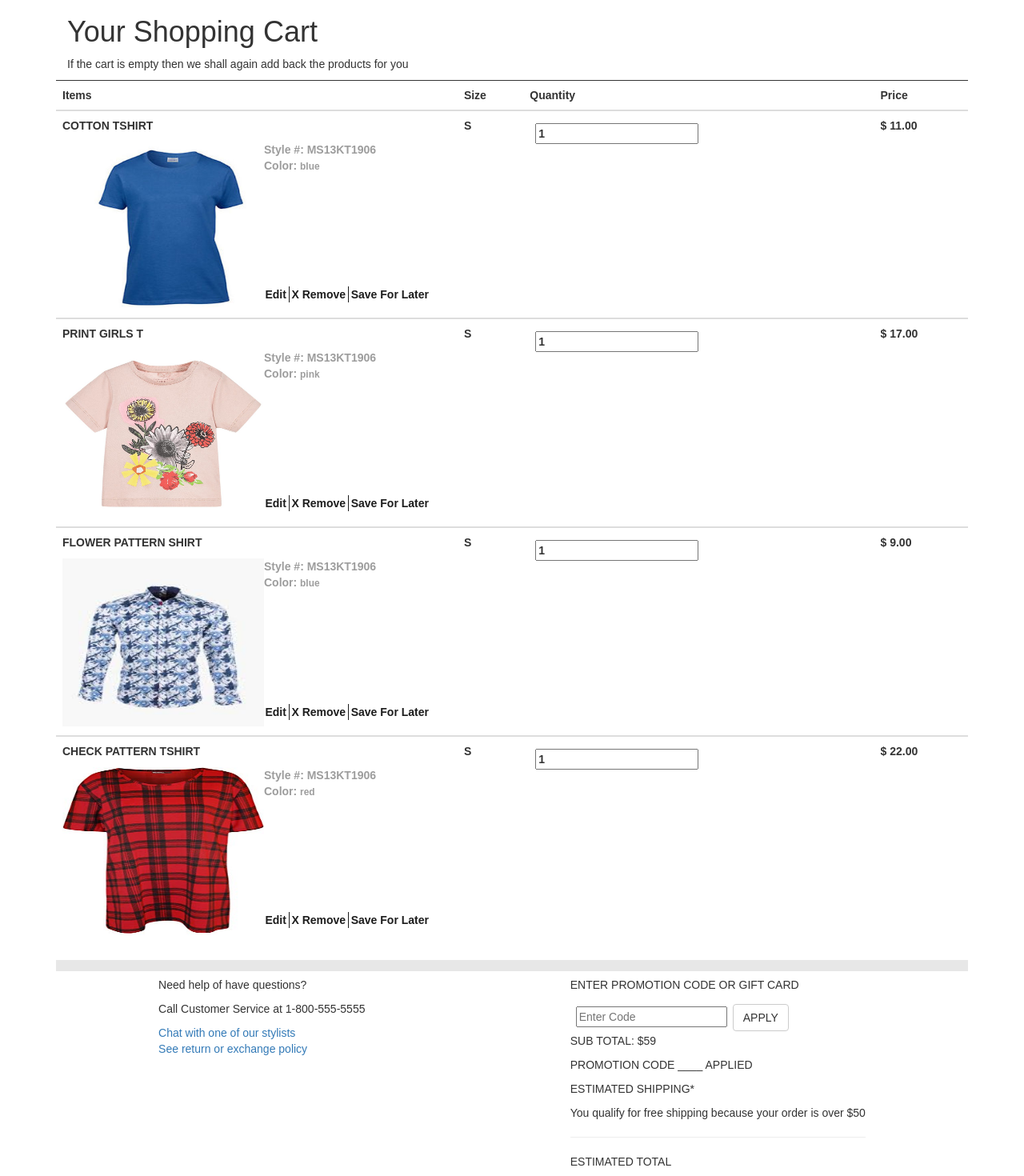
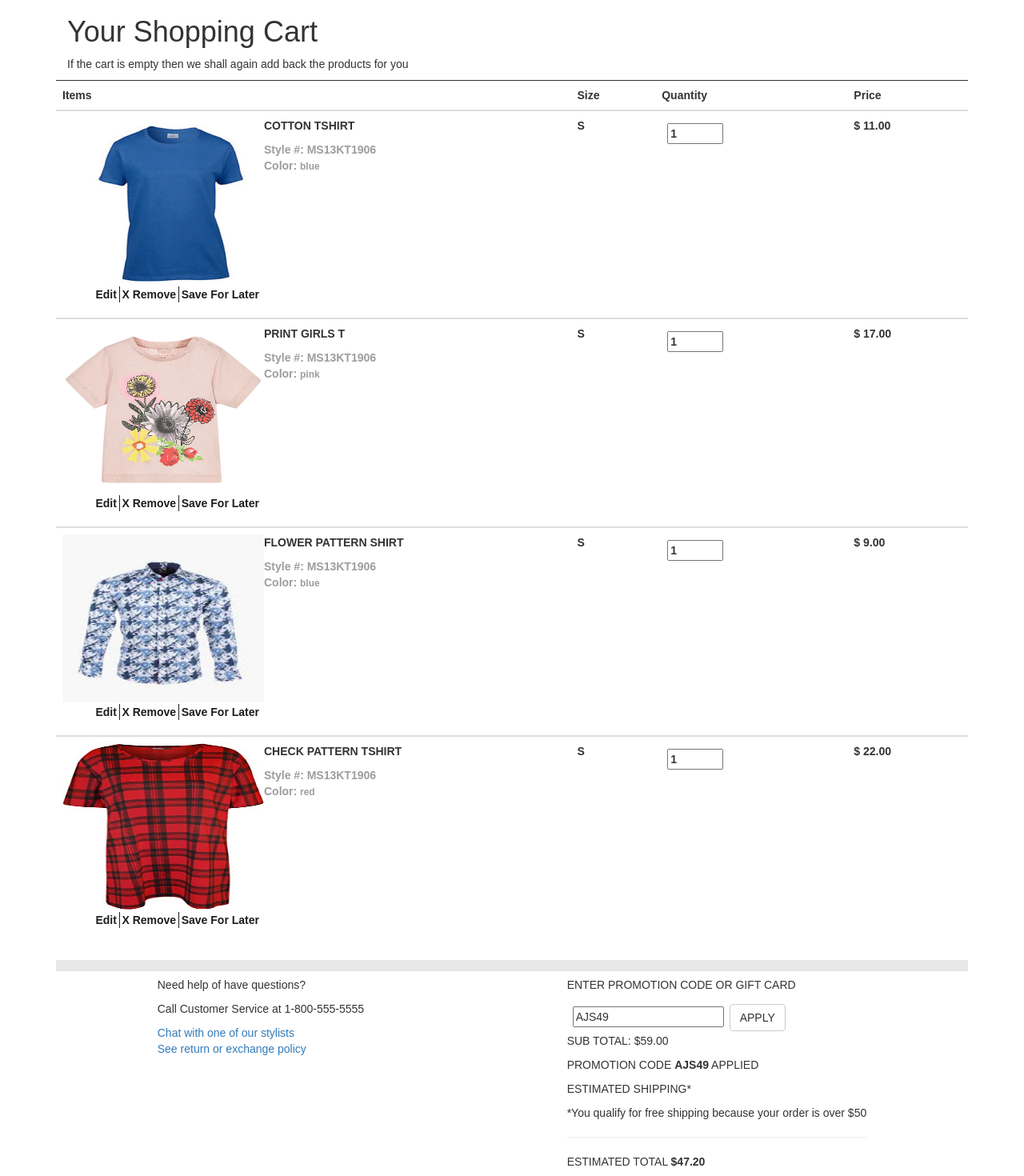
Before and after one commit to H0sway/online-shopping-cart, a React (Create React App) app: page / in a window 1280 px wide. Shown: the top 1470 px of the page at 80% size. Built offline with nearby package versions, Linux system fonts and the light colour scheme.

Commit message:
Functionality finished

```diff
--- a/src/App.css
+++ b/src/App.css
@@ -52,6 +52,10 @@
 .upwards {
   border-top: .65em solid #E7E7E7;
   padding-top: 1em;
+}
+
+.quantity {
+  max-width: 5em;
 }
 
 .modal-body img {
--- a/src/components/Checkout.js
+++ b/src/components/Checkout.js
@@ -8,22 +8,47 @@ import { Grid, Col, Row, Button } from 'react-bootstrap'
 class Checkout extends Component {
   constructor(props) {
     super(props);
+    this.state = {
+      promo: "AJS49",
+    }
+    this.handleChange = this.handleChange.bind(this);
+    this.enterPromo = this.enterPromo.bind(this);
   }
+
+  handleChange(e) {
+    const name = e.target.name;
+    const value = e.target.value;
+    this.setState({
+      [name]: value
+    })
+  }
+
+  enterPromo() {
+    alert("You succesfully entered a promotion code!");
+  }
+
+  componentDidMount() {
+    this.props.calculateSubtotal(this.props.cotton, this.props.girlst, this.props.flower, this.props.checkered);
+  }
+
   render() {
+    if (this.props.newSubtotal) {
+      this.props.calculateSubtotal(this.props.cotton, this.props.girlst, this.props.flower, this.props.checkered);
+    }
     return(
       <div className="Checkout">
         <p>ENTER PROMOTION CODE OR GIFT CARD</p>
         <form>
-          <input placeholder="Enter Code" />
-          <Button>APPLY</Button>
+          <input name="promo" onChange={this.handleChange} value={this.state.promo} />
+          <Button onClick={this.enterPromo}>APPLY</Button>
         </form>
         <div className="checkout-flex">
-          <p>SUB TOTAL: ${this.props.calculateSubtotal(this.props.cart)}</p>
-          <p>PROMOTION CODE ____ APPLIED</p>
+          <p>SUB TOTAL: ${this.props.subtotal}</p>
+          <p>PROMOTION CODE <strong>{this.state.promo}</strong> APPLIED</p>
           <p>ESTIMATED SHIPPING*</p>
-          <p>You qualify for free shipping because your order is over $50</p>
+          <p>*You qualify for free shipping because your order is over $50</p>
           <hr />
-          <p>ESTIMATED TOTAL</p>
+          <p>ESTIMATED TOTAL <strong>${(this.props.subtotal * .8).toFixed(2)}</strong></p>
           <p>Tax will be applied during checkout</p>
           <hr />
           <a href="#">CONTINUE SHOPPING</a>
--- a/src/components/ItemList.js
+++ b/src/components/ItemList.js
@@ -4,130 +4,98 @@ import React, { Component } from 'react';
 // import bootstrap components
 import { Table } from 'react-bootstrap';
 
+// Import images
+import cotton from './images/cotton_tshirt.png';
+import girlst from './images/girls_t.png';
+import flower from './images/flower_shirt.png';
+import checkered from './images/check_tshirt.png';
+
 // Import the SingleItem component, this will be used as the template for each item in the shopping cart.
 import SingleItem from "./SingleItem";
 import Checkout from "./Checkout";
 import Contact from "./Contact";
-
-// List of shopping cart items
-const shoppingList = [
-  {
-    name: "COTTON TSHIRT",
-    short: "cotton",
-    color: "blue",
-    photoUrl: "./images/cotton_tshirt.png",
-    size: "S",
-    quantity: 1,
-    price: 11.00,
-    totalCost: 11.00
-  },
-  {
-    name: "PRINT GIRLS T",
-    short: "girlst",
-    color: "pink",
-    photoUrl: "./images/girls_t.png",
-    size: "S",
-    quantity: 1,
-    price: 17.00,
-    totalCost: 17.00
-  },
-  {
-    name: "FLOWER PATTERN SHIRT",
-    short: "flower",
-    color: "blue",
-    photoUrl: "./images/flower_shirt.png",
-    size: "S",
-    quantity: 1,
-    price: 9.00,
-    totalCost: 9.00
-  },
-  {
-    name: "CHECK PATTERN TSHIRT",
-    short: "checkered",
-    color: "red",
-    photoUrl: "./images/check_tshirt.png",
-    size: "S",
-    quantity: 1,
-    price: 22.00,
-    totalCost: 22.00
-  }
-]
 
 // Component that renders the entire list of shopping cart items.
 class ItemList extends Component {
   constructor() {
     super();
     this.state = {
-      shoppingCart: shoppingList,
-      subtotal: null
+      cottonRender: true,
+      cottonQuantity: 1,
+      cottonTotal: 11.00,
+      girlstRender: true,
+      girlstQuantity: 1,
+      girlstTotal: 17.00,
+      flowerRender: true,
+      flowerQuantity: 1,
+      flowerTotal: 9.00,
+      checkeredRender: true,
+      checkeredQuantity: 1,
+      checkeredTotal: 22.00,
+      newSubtotal: false,
+      subtotal: 0
     }
-    this.removeItem = this.removeItem.bind(this);
-    this.changeCost = this.changeCost.bind(this);
+    // Bind event listeners.
+    this.handleChange = this.handleChange.bind(this);
+    this.removeCotton = this.removeCotton.bind(this);
+    this.removeGirlst = this.removeGirlst.bind(this);
+    this.removeFlower = this.removeFlower.bind(this);
+    this.removeCheckered = this.removeCheckered.bind(this);
+    this.calculateSubtotal = this.calculateSubtotal.bind(this);
+  }
+
+  // Handle the form changes, keep them updated and saved to state.
+  handleChange(e) {
+    const name = e.target.name;
+    const value = e.target.value;
+    this.setState({
+      [name]: value,
+      newSubtotal: true,
+    })
   }
 
   // Remove a specific item from the list when you click on X Remove
-  removeItem(val) {
-    const newList = this.state.shoppingCart.filter((item, i) => {
-      return i !== val;
-    });
-    // console.log(newList, val);
+  removeCotton() {
     this.setState({
-      list: newList
+      cottonRender: false,
+      cottonQuantity: 0
     })
   }
 
-  // Specific event handler for when the total cost has to be recalculated
-  changeCost(e) {
-    const name = e.target.name;
-    let amount = e.target.value;
+  removeGirlst() {
     this.setState({
-      [name]: amount
+      girlstRender: false,
+      girlstQuantity: 0
     })
   }
 
-  renderList() {
-    // Map this.state.list, creating an individual item for each object in the array. For each item a SingleItem component is rendered.
-    // Props are used in the SingleItem component
-    if (this.state.shoppingCart.length) {
-      console.log(this.state.shoppingCart);
-      const list = this.state.shoppingCart;
-      return list.map((item, i) => {
-        return (
-          <SingleItem
-            key={i}
-            value={i}
-            name={item.name}
-            short={item.short}
-            color={item.color}
-            photoUrl={item.photoUrl}
-            size={item.size}
-            quantity={item.quantity}
-            otherName={item.short + "Amount"}
-            price={item.price.toFixed(2)}
-            cost={parseInt(item.price)}
-            removeItem={this.removeItem}
-            changeCost={this.changeCost}
-          />
-        )
-      })
-    }
-    else {
-      return (
-        <div className="empty-list">
-          <p>There's nothing in your cart.</p>
-        </div>
-      )
-    }
+  removeFlower() {
+    this.setState({
+      flowerRender: false,
+      flowerQuantity: 0
+    })
   }
 
-  calculateSubtotal(cart) {
-    const list = cart;
-    let newSubtotal = list.reduce((total, item) => {
-      return total + item.totalCost;
-    },0);
-    const subtotal = newSubtotal;
-    console.log(subtotal);
-    return subtotal;
+  removeCheckered() {
+    this.setState({
+      checkeredRender: false,
+      checkeredQuantity: 0
+    })
+  }
+
+  calculateSubtotal(cotton, girlst, flower, checkered) {
+    // Calculate the total for each individual component
+    const cottonTotal = cotton * 11.00;
+    const girlstTotal = girlst * 17.00;
+    const flowerTotal = flower * 9.00;
+    const checkeredTotal = checkered * 22.00;
+
+    // Find the subtotal before discount
+    const subtotal = cottonTotal + girlstTotal + flowerTotal + checkeredTotal;
+    this.setState({
+      subtotal: subtotal,
+      newSubtotal: false,
+    })
   }
 
   render() {
@@ -142,13 +110,72 @@ class ItemList extends Component {
               <th>Price</th>
             </tr>
           </thead>
-          {this.renderList()}
+          {this.state.cottonRender ?
+            <SingleItem
+              name="COTTON TSHIRT"
+              color="blue"
+              photo={cotton}
+              size="S"
+              quantity={this.state.cottonQuantity}
+              otherName="cottonQuantity"
+              price="11.00"
+              totalCost={this.state.cottonTotal}
+              removeItem={this.removeCotton}
+              handleChange={this.handleChange}
+            /> : ''
+          }
+          {this.state.girlstRender ?
+            <SingleItem
+              name="PRINT GIRLS T"
+              color="pink"
+              photo={girlst}
+              size="S"
+              quantity={this.state.girlstQuantity}
+              otherName="girlstQuantity"
+              price="17.00"
+              totalCost={this.state.girlstTotal}
+              removeItem={this.removeGirlst}
+              handleChange={this.handleChange}
+            /> : ''
+          }
+          {this.state.flowerRender ?
+            <SingleItem
+              name="FLOWER PATTERN SHIRT"
+              color="blue"
+              photo={flower}
+              size="S"
+              quantity={this.state.flowerQuantity}
+              otherName="flowerQuantity"
+              price="9.00"
+              totalCost={this.state.flowerTotal}
+              removeItem={this.removeFlower}
+              handleChange={this.handleChange}
+            /> : ''
+          }
+          {this.state.checkeredRender ?
+            <SingleItem
+              name="CHECK PATTERN TSHIRT"
+              color="red"
+              photo={checkered}
+              size="S"
+              quantity={this.state.checkeredQuantity}
+              otherName="checkeredQuantity"
+              price="22.00"
+              totalCost={this.state.checkeredTotal}
+              removeItem={this.removeCheckered}
+              handleChange={this.handleChange}
+            /> : ''}
         </Table>
         <div className="wrapper">
           <Contact />
           <Checkout
             calculateSubtotal={this.calculateSubtotal}
-            cart={this.state.shoppingCart}
+            cotton={this.state.cottonQuantity}
+            girlst={this.state.girlstQuantity}
+            flower={this.state.flowerQuantity}
+            checkered={this.state.checkeredQuantity}
+            newSubtotal={this.state.newSubtotal}
+            subtotal={(this.state.subtotal).toFixed(2)}
           />
         </div>
       </div>
--- a/src/components/SingleItem.js
+++ b/src/components/SingleItem.js
@@ -3,28 +3,6 @@ import React, { Component } from 'react';
 
 // import bootstrap components
 import { Image, Modal, Button, Row, Col } from 'react-bootstrap';
-
-// Import images
-import cotton from './images/cotton_tshirt.png';
-import girlst from './images/girls_t.png';
-import flower from './images/flower_shirt.png';
-import checkered from './images/check_tshirt.png';
-
-// Put the images in an array
-const images = [
-  {
-    img: {cotton}
-  },
-  {
-    img: {girlst}
-  },
-  {
-    img: {flower}
-  },
-  {
-    img: {checkered}
-  }
-]
 
 // This will be the template for every item in the shopping list.
 class SingleItem extends Component {
@@ -32,32 +10,22 @@ class SingleItem extends Component {
     super(props, context);
     this.state = {
       show: false,
-      quantity: this.props.quantity,
-      color: this.props.color,
-      size: this.props.size,
-      quantity: this.props.quantity,
-      price: parseInt(this.props.price),
-      photoUrl: this.props.photoUrl,
-      cost: this.props.cost
+      color: this.props.color
     }
     // Bind event handlers
     this.handleShow = this.handleShow.bind(this);
     this.handleClose = this.handleClose.bind(this);
     this.productDetails = this.productDetails.bind(this);
-    this.handleChange = this.handleChange.bind(this);
+    this.handleLocalChange = this.handleLocalChange.bind(this);
   }
 
-  // Event methods for recognizing when something has changed.
-  handleChange(e) {
+  // Handling event listeners that don't have any impact outside of the component
+  handleLocalChange(e) {
     const name = e.target.name;
     const value = e.target.value;
     this.setState({
-      [name]: value,
+      [name]: value
     })
-  }
-
-  componentDidMount() {
-    this.configurePhoto();
   }
 
   // Opening and closing the modal
@@ -74,34 +42,25 @@ class SingleItem extends Component {
     alert("You clicked on the product details!");
   }
 
-  configurePhoto() {
-    const val = this.props.value;
-    const short = this.props.short;
-    const photo = images[val].img[short];
-    this.setState({
-      photoUrl: photo
-    })
-  }
-
   render() {
     return(
         <tbody className="Single-Item">
           <tr>
             <th>
+              <Image src={this.props.photo} responsive />
               <p>{this.props.name}</p>
-              <Image src={this.state.photoUrl} responsive />
               <ul className="top">
                 <li>Style #: MS13KT1906</li>
                 <li>Color: <small>{this.state.color}</small></li>
               </ul>
               <ul className="bottom">
                 <li className="edit" onClick={this.handleShow}>Edit</li>
-                <li className="delete" onClick={() => this.props.removeItem(this.props.value)}>X Remove</li>
+                <li className="delete" onClick={this.props.removeItem}>X Remove</li>
                 <li className="save">Save For Later</li>
               </ul>
             </th>
-            <th>{this.state.size}</th>
-            <th><input name={this.props.otherName} type="number" value={this.props.quantity} onChange={this.props.changeCost}/></th>
+            <th>{this.props.size}</th>
+            <th><input className="quantity" name={this.props.otherName} type="number" min="0" value={this.props.quantity} onChange={this.props.handleChange}/></th>
             <th>$ <span>{this.props.price}</span></th>
           </tr>
           <Modal show={this.state.show} onHide={this.handleClose} className="item-modal">
@@ -112,9 +71,9 @@ class SingleItem extends Component {
                   <h1><small>$</small> {this.props.price}</h1>
                   <h3>MS13KT1906</h3>
                   <ul>
-                    <li><button className="red" name="color" onClick={this.handleChange} value="red"></button></li>
-                    <li><button className="pink" name="color" onClick={this.handleChange} value="pink"></button></li>
-                    <li><button className="blue" name="color" onClick={this.handleChange} value="blue"></button></li>
+                    <li><button className="red" name="color" onClick={this.handleLocalChange} value="red"></button></li>
+                    <li><button className="pink" name="color" onClick={this.handleLocalChange} value="pink"></button></li>
+                    <li><button className="blue" name="color" onClick={this.handleLocalChange} value="blue"></button></li>
                   </ul>
                   <h3>Color: {this.state.color}</h3>
                   <form>
@@ -123,7 +82,7 @@ class SingleItem extends Component {
                       <option value="M">Medium</option>
                       <option value="L">Large</option>
                     </select>
-                    <input name={this.props.short + "Amount"} type="number" value={this.state.quantity} onChange={this.handleChange && this.props.changeCost} />
+                    <input name={this.props.otherName} type="number" min="0" step="1" value={this.props.quantity} onChange={this.props.handleChange} />
                   </form>
                 </Modal.Body>
                 <Modal.Footer>
@@ -132,7 +91,7 @@ class SingleItem extends Component {
                 </Modal.Footer>
               </Col>
               <Col xs={4}>
-                <Image src={this.state.photoUrl} responsive />
+                <Image src={this.props.photo} responsive />
               </Col>
             </Row>
           </Modal>
```
